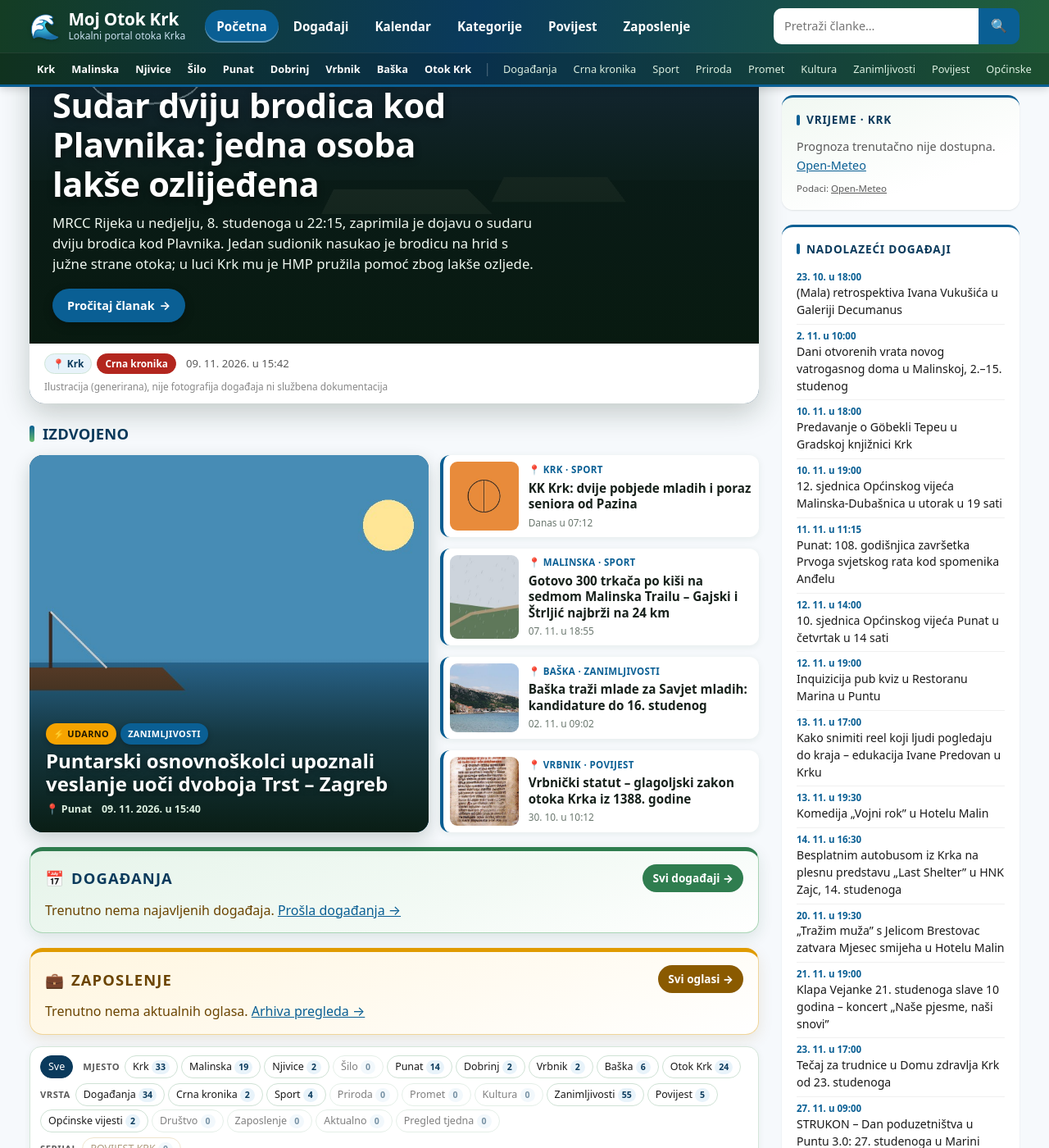
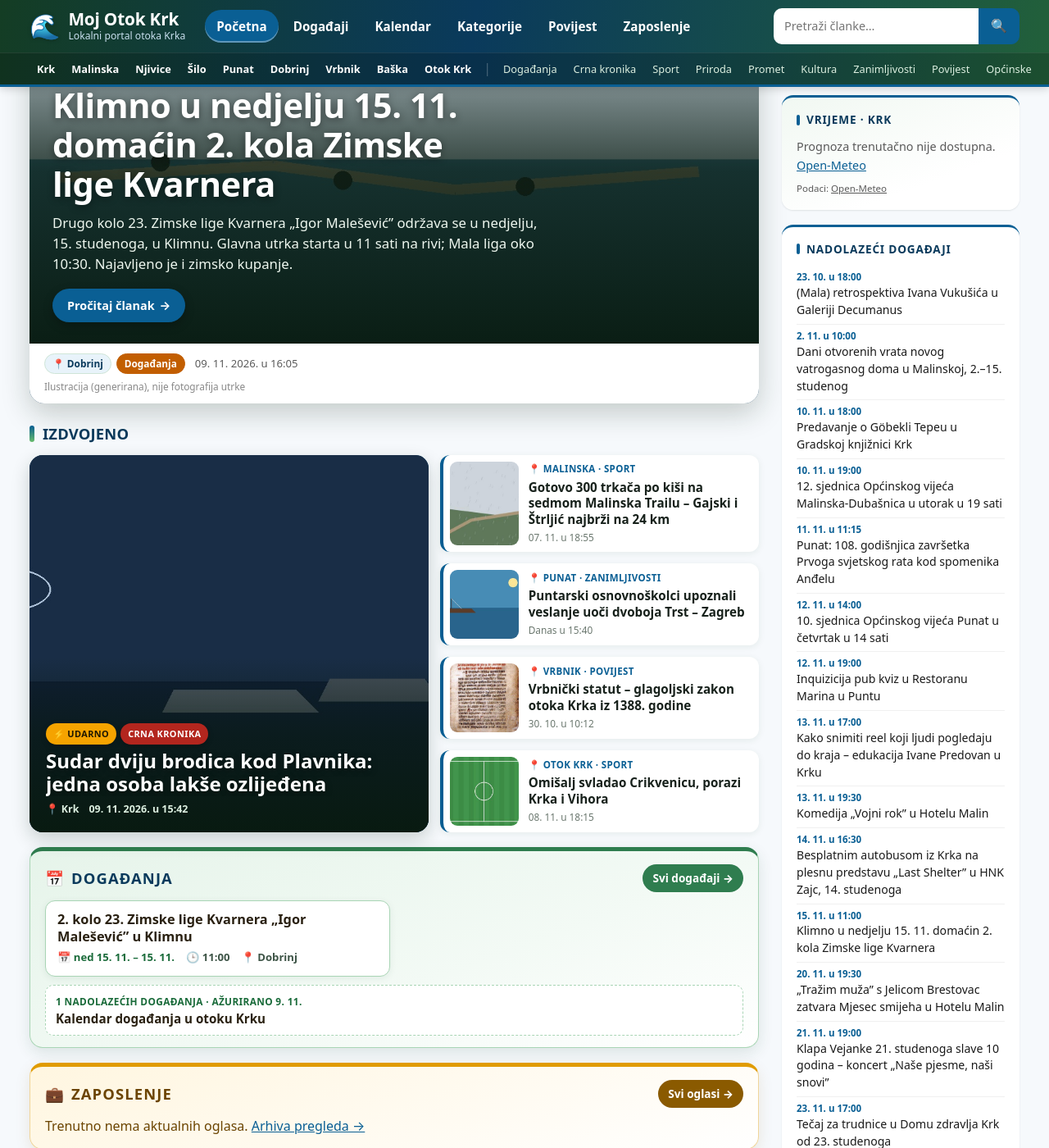
Before and after one commit to MojGK/moj-otok-krk, a Jekyll site: the page built from index.md, in a window 1280 px wide and 1400 px high, scrolled down 247 px. Shown: the whole window at 82% size. Built offline with Jekyll 4.4.1, drawn with Linux system fonts in a browser that asks for light colours; some of the changed text lies outside the part shown.

Commit message:
9.11: najava 2. kola Zimske lige Kvarnera u Klimnu 15.11.

```diff
--- a/_data/dogadjanja.yml
+++ b/_data/dogadjanja.yml
@@ -1,7 +1,15 @@
 # DOGAĐANJA – živi popis iz članaka s event_date (nadolazeći).
 # Upute: _data/README-zaposlenje-dogadjanja.md
-azurirano: 2026-11-07
+azurirano: 2026-11-09
 dogadjaji:
+  - naziv: '2. kolo 23. Zimske lige Kvarnera „Igor Malešević” u Klimnu'
+    datum: 2026-11-15
+    datum_do: 2026-11-15
+    vrijeme: "11:00"
+    mjesto: Riva, Klimno
+    grad: Dobrinj
+    opis: Glavna utrka u 11 sati; Mala liga oko 10:30. Organizatori TK Rival i udruga Kivna, uz TZ Općine Dobrinj. Najavljeno i zimsko kupanje.
+    link: /zimska-liga-kvarnera-klimno-2-kolo/
   - naziv: '„Misec hrvaskoga libra” na Korniću: Irena Plejić Premec i vlč. Zvonimir Badurina Dudić'
     datum: 2026-11-07
     datum_do: 2026-11-07
--- /dev/null
+++ b/_posts/2026-11-09-zimska-liga-kvarnera-klimno-2-kolo.md
@@ -0,0 +1,35 @@
+---
+layout: post
+title: "Klimno u nedjelju 15. 11. domaćin 2. kola Zimske lige Kvarnera"
+date: 2026-11-09 16:05:00 +0100
+location: Dobrinj
+type: Događanja
+categories: [Dobrinj, Događanja]
+event_date: 2026-11-15 11:00:00 +0100
+event_place: "Riva, Klimno"
+excerpt: "Drugo kolo 23. Zimske lige Kvarnera „Igor Malešević” održava se u nedjelju, 15. studenoga, u Klimnu. Glavna utrka starta u 11 sati na rivi; Mala liga oko 10:30. Najavljeno je i zimsko kupanje."
+image: /assets/images/zimska-liga-klimno-ilustracija.jpg
+image_alt: "Neutralna ilustracija: staza uz more"
+image_credit: "Ilustracija (generirana), nije fotografija utrke"
+source: "[TK Rival – Zimska liga Kvarnera](https://rival.hr/zimska-liga-kvarnera); [Torpedo.media](https://torpedo.media/sport/andrija-zic-i-aurora-valincic-najbrzi-na-startu-zimske-lige-kvarnera)"
+---
+
+**Drugo kolo** 23. Zimske lige Kvarnera „Igor Malešević” održava se u **nedjelju, 15. studenoga 2026.**, u **Klimnu** (općina Dobrinj).
+
+Prema službenom rasporedu Triatlon kluba Rival, start glavne utrke je u **11:00**. Mala liga, prema pravilima lige, ide pola sata ranije (oko **10:30**), što potvrđuje i Torpedo.media. Start je na rivi.
+
+Organizacija kola u Klimnu ide u suradnji s udrugom **Kivna** i Turističkom zajednicom Općine Dobrinj. Organizatori najavljuju i **zimsko kupanje** u moru.
+
+Online prijave i propozicije dostupni su na [rival.hr](https://rival.hr/zimska-liga-kvarnera).
+
+## Praktično
+
+- **nedjelja, 15. 11. 2026.**
+- **11:00** glavna utrka (riva, Klimno)
+- **oko 10:30** Mala liga (djeca)
+- organizator: TK Rival; lokalni partner: Kivna / TZ Dobrinj
+
+## Izvori
+
+- Triatlon klub Rival – službena stranica Zimske lige Kvarnera
+- Torpedo.media, 10. 11. 2026.
```
Also changed, not shown: assets/images/thumbs/zimska-liga-klimno-ilustracija.jpg (added), assets/images/zimska-liga-klimno-ilustracija.jpg (added).
